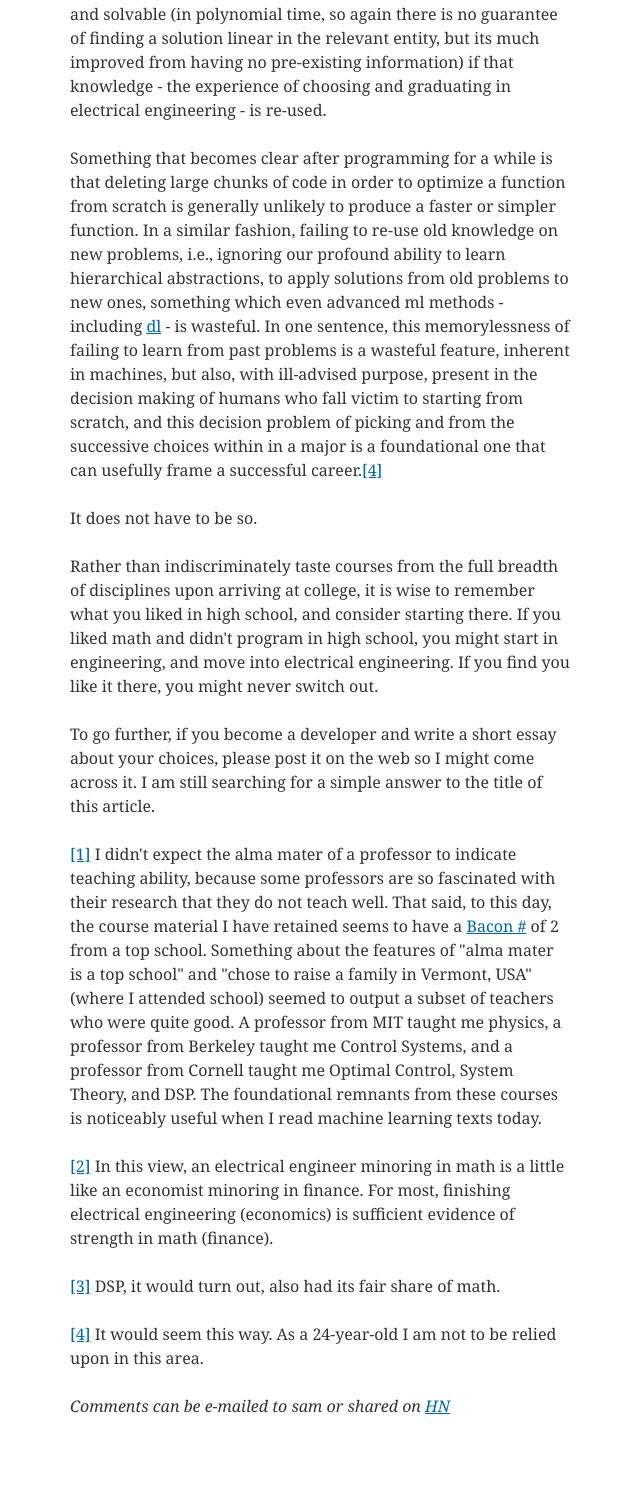
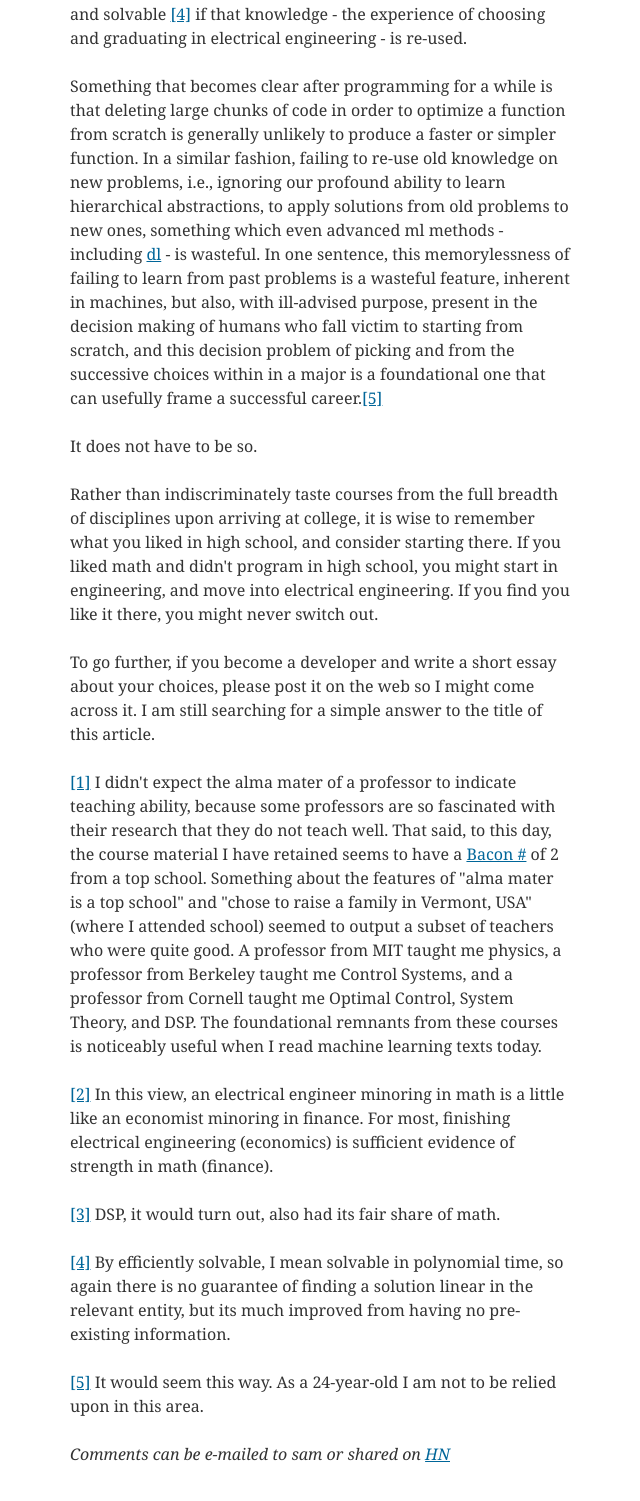
Before and after one commit to SamDeepLearning/Name-Static, a plain HTML site: page major.html in a window 1280 px wide. Shown: the part 2759-4260 px from the top of the page, without its empty margins (146-786 px from the left). Drawn offline with Linux system fonts and the light colour scheme.

Commit message:
Update major.html

```diff
--- a/major.html
+++ b/major.html
@@ -50,9 +50,9 @@
 
 <p>If I had considered electrical engineering apriori, it would have been immediately eliminated. But I didn't do that; I first experienced engineering. For the student whose inspiration is unsteerable, deciding on a major is (generally) an NP-complete problem; if you've picked the right major, it (generally) becomes trivial to show this upon graduation, but there is no sure-fire way to quickly decide on any given major. Without knowing how long it will take to find a solution, approximating one is the best bet. It's realistic to consider the three-quarters of the year spent in school, during each of the (at the very most 3) underclassmen years before having to decide on a major, to be linear in the number of possible majors. If you start with one discipline and move downwards, e.g. with depth-first search, you might run out of time diving too deep, missing a good approximation that was right in front of you. But if you go with breadth-first search, your likelihood of exploring every discipline and having the time to drop down one level to find and explore, in linear time, one of the few nodes in the tree of all majors that is an optimal solution, goes out the window. It is particularly hard to find an optimal major if your seed is a discipline in which you have no optimal majors, e.g. art, which might be considered far from engineering in your algorithm.
 
-<p>To close, I would advocate for depth first search, as the shortest path search, breadth first search, will simply not converge in the short time required to pick a major. Repeated branching is an inevitability of decision making under a finite lifespan. In the case of picking a major, it becomes necessary to graduate before the money-making years are squandered, and for some, the space of choices diminishes even more as those majors that if switched into would push graduation back become infeasible. In my case, electrical engineering was not obviously an optimal solution, but having graduated and learned a great deal I <em>can</em> mark it as one, and as is the case with any solved NP-Complete problem, a whole class of problems becomes efficiently reducible and solvable (in polynomial time, so again there is no guarantee of finding a solution linear in the relevant entity, but its much improved from having no pre-existing information) if that knowledge - the experience of choosing and graduating in electrical engineering - is re-used.
+<p>To close, I would advocate for depth first search, as the shortest path search, breadth first search, will simply not converge in the short time required to pick a major. Repeated branching is an inevitability of decision making under a finite lifespan. In the case of picking a major, it becomes necessary to graduate before the money-making years are squandered, and for some, the space of choices diminishes even more as those majors that if switched into would push graduation back become infeasible. In my case, electrical engineering was not obviously an optimal solution, but having graduated and learned a great deal I <em>can</em> mark it as one, and as is the case with any solved NP-Complete problem, a whole class of problems becomes efficiently reducible and solvable <a href="#identifier4">[4]</a> if that knowledge - the experience of choosing and graduating in electrical engineering - is re-used.
 
-<p>Something that becomes clear after programming for a while is that deleting large chunks of code in order to optimize a function from scratch is generally unlikely to produce a faster or simpler function. In a similar fashion, failing to re-use old knowledge on new problems, i.e., ignoring our profound ability to learn hierarchical abstractions, to apply solutions from old problems to new ones, something which even advanced ml methods - including <a href= "https://www.youtube.com/watch?v=furfdqtdAvc&feature=youtu.be&t=1h37m36s">dl</a> - is wasteful. In one sentence, this memorylessness of failing to learn from past problems is a wasteful feature, inherent in machines, but also, with ill-advised purpose, present in the decision making of humans who fall victim to starting from scratch, and this decision problem of picking and from the successive choices within in a major is a foundational one that can usefully frame a successful career.<a href="#identifier4">[4]</a>
+<p>Something that becomes clear after programming for a while is that deleting large chunks of code in order to optimize a function from scratch is generally unlikely to produce a faster or simpler function. In a similar fashion, failing to re-use old knowledge on new problems, i.e., ignoring our profound ability to learn hierarchical abstractions, to apply solutions from old problems to new ones, something which even advanced ml methods - including <a href= "https://www.youtube.com/watch?v=furfdqtdAvc&feature=youtu.be&t=1h37m36s">dl</a> - is wasteful. In one sentence, this memorylessness of failing to learn from past problems is a wasteful feature, inherent in machines, but also, with ill-advised purpose, present in the decision making of humans who fall victim to starting from scratch, and this decision problem of picking and from the successive choices within in a major is a foundational one that can usefully frame a successful career.<a href="#identifier5">[5]</a>
 
 <p>It does not have to be so.
 
@@ -66,7 +66,9 @@
 
 <p><a name = "identifier3:">[3]</a> DSP, it would turn out, also had its fair share of math.
 
-<p><a href="#identifier4">[4]</a> It would seem this way. As a 24-year-old I am not to be relied upon in this area.
+<p><a name = "identifier4:">[4]</a> By efficiently solvable, I mean solvable in polynomial time, so again there is no guarantee of finding a solution linear in the relevant entity, but its much improved from having no pre-existing information.
+
+<p><a href="#identifier5">[5]</a> It would seem this way. As a 24-year-old I am not to be relied upon in this area.
 
 <p><em>Comments can be e-mailed to sam or shared on <a  href="https://news.ycombinator.com">HN</a></em>
 
```
